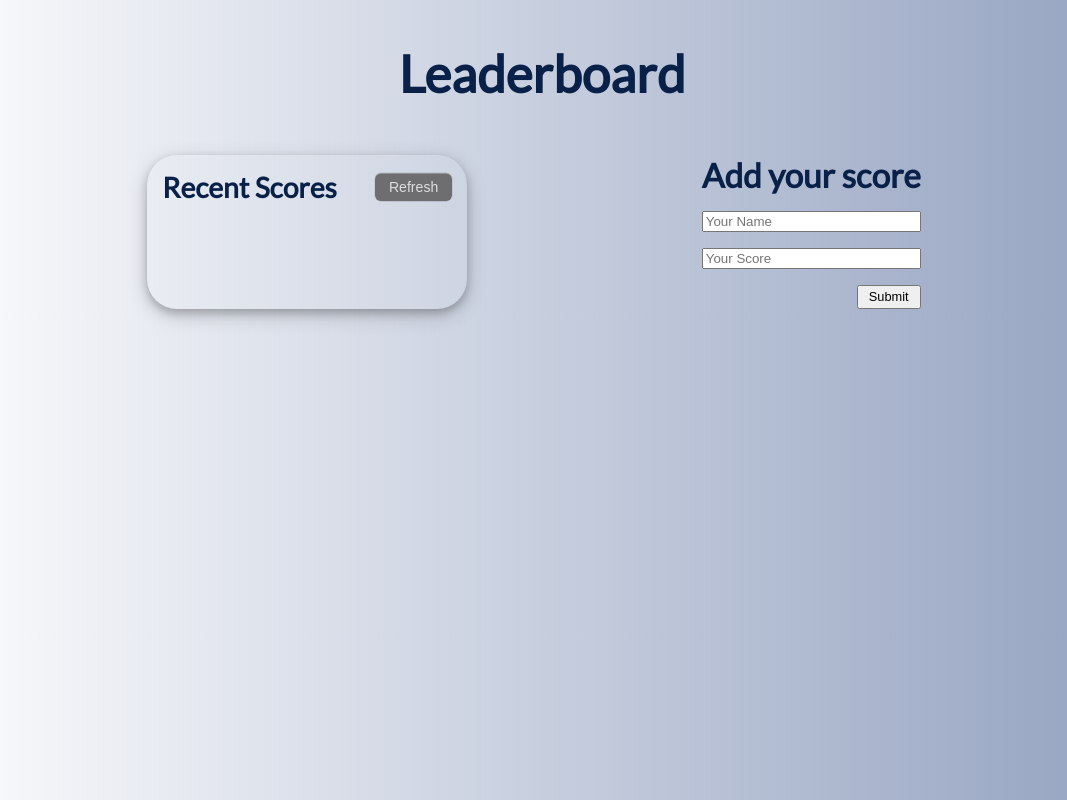
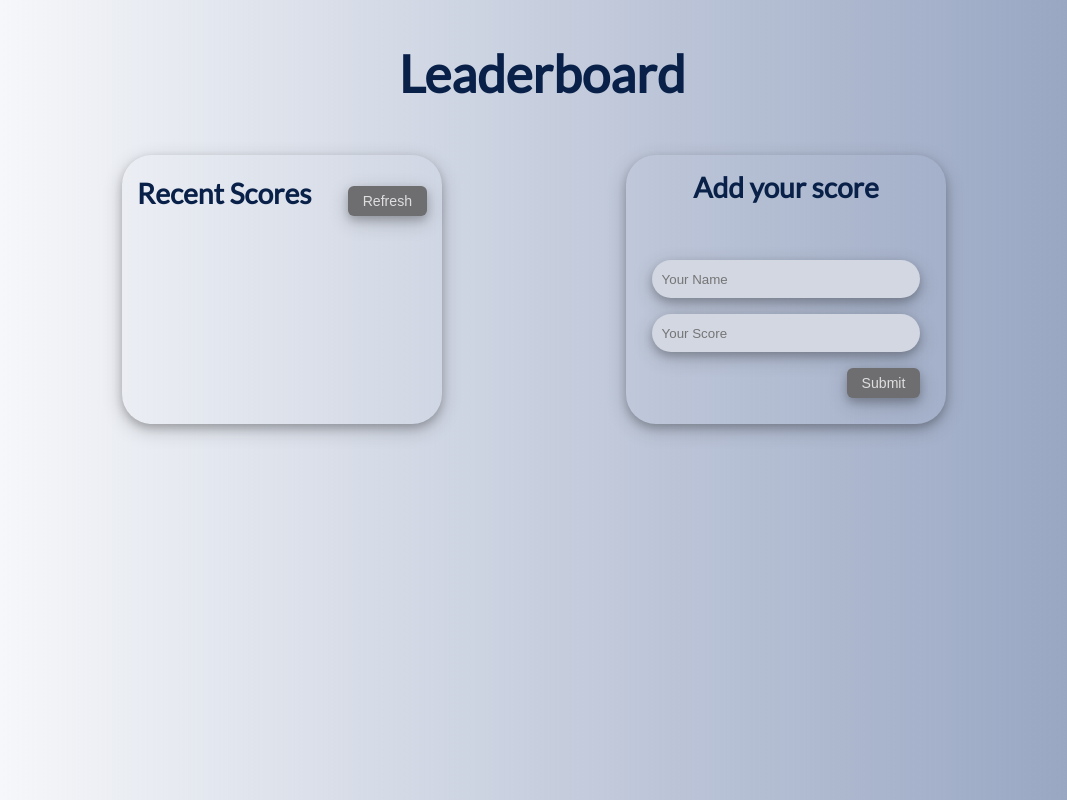
Before and after one commit to usamamaliq/Leaderboard, a website built with webpack: page src/index.html in a window 1280 px wide. Shown: the whole page, without its empty margins (106-1173 px from the left). Built offline with nearby package versions, Linux system fonts and the light colour scheme; no server answers.

Commit message:
Add style for inputs section

```diff
--- a/src/style.css
+++ b/src/style.css
@@ -36,10 +36,8 @@ body {
 }
 
 .scoreContainer {
-  /* padding: 15px; */
   width: 25vw;
   box-shadow: 0 4px 8px 0 rgba(0, 0, 0, 0.2), 0 6px 20px 0 rgba(0, 0, 0, 0.19);
-  /* height: 60vh; */
   margin-left: 10vw;
   border-radius: 30px 30px 30px 30px;
 }
@@ -55,33 +53,29 @@ h2 {
 }
 
 .refreshButton {
+  margin-top: 2vh;
   margin-left: auto;
    display: flex;
    flex-direction: column;
    align-items: center;
    padding: 6px 14px;
   border-radius: 6px;
-   border: none;
   font-size: 1.1vw;
    background: #6E6D70;
-   box-shadow: 0px 0.5px 1px rgba(0, 0, 0, 0.1), inset 0px 0.5px 0.5px rgba(255, 255, 255, 0.5), 0px 0px 0px 0.5px rgba(0, 0, 0, 0.12);
+   box-shadow: 0 4px 8px 0 rgba(0, 0, 0, 0.2), 0 6px 20px 0 rgba(0, 0, 0, 0.19);
    color: #DFDEDF;
-   user-select: none;
-   -webkit-user-select: none;
-   touch-action: manipulation;
+   border: 1px solid transparent;
 
 }
 
 .refreshButton:hover {
-  box-shadow: inset 0px 0.8px 0px -0.25px rgba(255, 255, 255, 0.2), 0px 0.5px 1px rgba(0, 0, 0, 0.1), 0px 0px 0px 3.5px rgba(58, 108, 217, 0.5);
   outline: 0;
+  border: 1px solid white;
 }
 
 .scoreList {
   font-size: 1.5vw;
   margin-top: 0;
-  /* padding-left: 1.1vw; */
-  /* background-color: #f5f7fa; */
 }
 
 li {
@@ -97,33 +91,65 @@ li {
 }
 
 li:hover {
-  /* background-color: #214588; */
   border: 1px solid white;
 }
 
 .scoreInput {
   margin-right: 10vw;
+  width: 25vw;
+  box-shadow: 0 4px 8px 0 rgba(0, 0, 0, 0.2), 0 6px 20px 0 rgba(0, 0, 0, 0.19);
+  border-radius: 30px 30px 30px 30px;
+}
+
+.inputTitleContainer {
+  padding: 15px;
+  text-align: center;
+}
+
+.inputTitle {
+  font-size: 2.2vw;
 }
 
 .inputForm {
   display: flex;
   flex-direction: column;
+
+  padding: 2vw;
 }
+
 
 ul {
   list-style: none;
   padding: 0;
-  /* margin: 0; */
 }
 
 .inputForm input {
   margin-top: 2vh;
+  height: 4vh;
+  border-radius: 20px;
+  border: 0;
+  padding: 3px;
+  padding-left: 10px;
+  box-shadow: 0 4px 8px 0 rgba(0, 0, 0, 0.2), 0 6px 20px 0 rgba(0, 0, 0, 0.19);
+  background-color: #d2d7e2;
 }
 
 .formButton {
   margin-top: 2vh;
-  width: 5vw;
-  height: 3vh;
-  font-size: 1vw;
   margin-left: auto;
+   display: flex;
+   flex-direction: column;
+   align-items: center;
+   padding: 6px 14px;
+  border-radius: 6px;
+  font-size: 1.1vw;
+   background: #6E6D70;
+   box-shadow: 0 4px 8px 0 rgba(0, 0, 0, 0.2), 0 6px 20px 0 rgba(0, 0, 0, 0.19);
+   color: #DFDEDF;
+   border: 1px solid transparent;
 }
+
+.formButton:hover {
+  outline: 0;
+  border: 1px solid white;
+}
```
